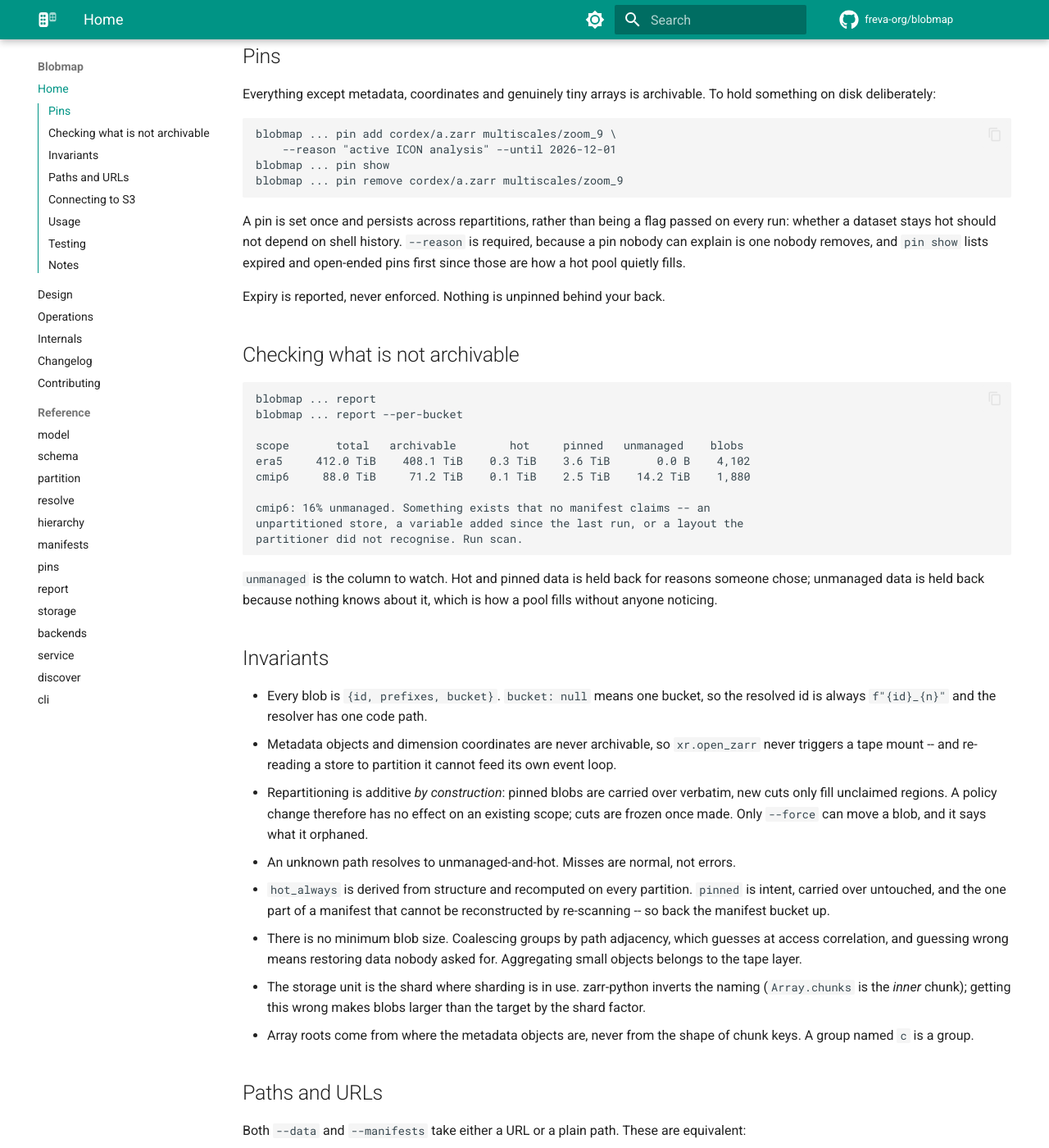
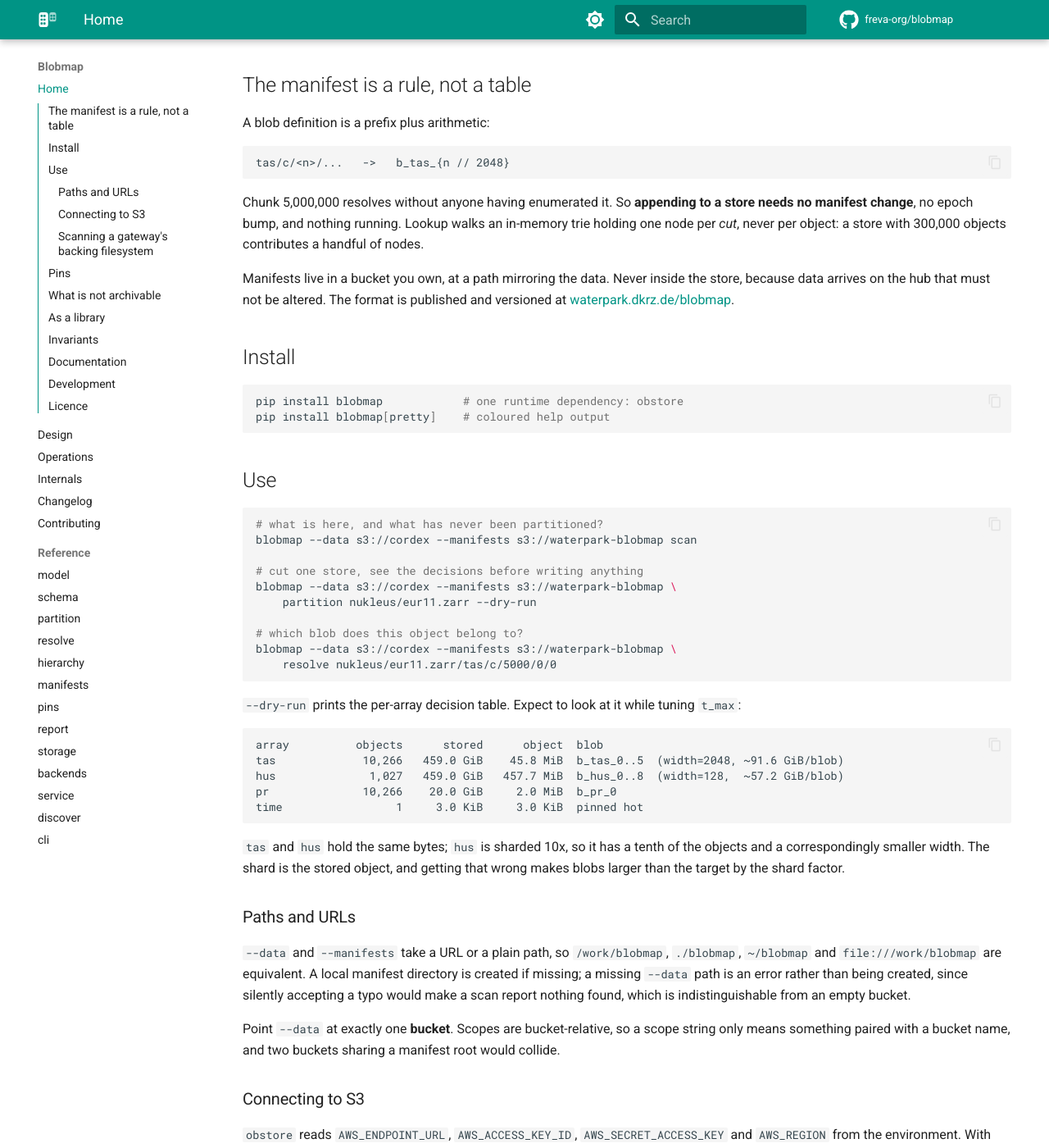
Before and after one commit to freva-org/blobmap, an MkDocs documentation site: the page built from docs/index.md, in a window 1280 px wide and 1400 px high, scrolled down 566 px. Shown: the whole window at 82% size. Built offline with MkDocs 1.6.1 and Material for MkDocs 9.7.7, drawn with Linux system fonts in a browser that asks for light colours; comment, search, counter and statistics services are not loaded; the version menu is left out; some of the changed text lies outside the part shown.

Commit message:
Update readme.

````diff
--- a/docs/index.md
+++ b/docs/index.md
@@ -1,163 +1,247 @@
-# blobmap
+<div align="center">
+  <img src="assets/logo-color.svg" alt="" width="88">
+  <h1>blobmap</h1>
+  <p><em>Decide which zarr objects move to tape together, and read that back.</em></p>
+</div>
 
-Decides which zarr objects move to and from tape together, and reads that
-decision back.
+---
 
-    model       manifest types              stdlib only
-    partition   arrays -> Manifest          pure, no I/O
-    resolve     object key -> blob id       the semantics of the format
-    storage     three ops over obstore      S3, local disk, memory
-    manifests   manifest read/write         conditional, in a bucket you own
-    hierarchy   zarr store -> arrays        LIST-first, never reads a chunk
-    discover    scan / event drivers        what feeds the partitioner
+A zarr store is hundreds of thousands of objects with no structure S3 can see.
+Tiering it needs a unit that is neither a chunk nor the whole store:
 
-A **blob** is a set of objects that moves as a unit. Per-chunk is too fine to
-track -- 300k rows for one store -- and per-store is too coarse to tier. A
-blob sits in between, sized so that a restore is worth a tape mount.
+- **per chunk** is untrackable. One store is 10^5 to 10^6 objects, so the state
+  table outgrows the data catalogue and a single user read fires thousands of
+  updates.
+- **per store** is useless. A 50 TB store is one unit, and a datatree can put
+  an entire bucket in one store.
 
-The **manifest** is a rule, not a table. `tas/c/<n>/...` -> `b_tas_{n // 2048}`
-resolves chunk 5,000,000 without anyone having computed it, so appends need no
-manifest change at all. It lives in a bucket you own at a path mirroring the
-data, which is what makes this work for stores you must not alter.
+A **blob** sits in between: a set of objects that move as a unit, sized so a
+restore is worth a tape mount.
 
-Manifests are pure definition. Tier, last access and restore state live in
-blobtier's table, keyed by blob id.
+blobmap decides where the cuts go, writes them down, and reads them back. It
+does not move anything. Tier state, archiving and restore belong to whatever
+consumes the manifests.
+
+## The manifest is a rule, not a table
+
+A blob definition is a prefix plus arithmetic:
+
+```
+tas/c/<n>/...   ->   b_tas_{n // 2048}
+```
+
+Chunk 5,000,000 resolves without anyone having enumerated it. So **appending
+to a store needs no manifest change**, no epoch bump, and nothing running.
+Lookup walks an in-memory trie holding one node per *cut*, never per object: a
+store with 300,000 objects contributes a handful of nodes.
+
+Manifests live in a bucket you own, at a path mirroring the data. Never inside
+the store, because data arrives on the hub that must not be altered. The
+format is published and versioned at
+[waterpark.dkrz.de/blobmap](https://waterpark.dkrz.de/blobmap/).
+
+## Install
+
+```bash
+pip install blobmap            # one runtime dependency: obstore
+pip install blobmap[pretty]    # coloured help output
+```
+
+## Use
+
+```bash
+# what is here, and what has never been partitioned?
+blobmap --data s3://cordex --manifests s3://waterpark-blobmap scan
+
+# cut one store, see the decisions before writing anything
+blobmap --data s3://cordex --manifests s3://waterpark-blobmap \
+    partition nukleus/eur11.zarr --dry-run
+
+# which blob does this object belong to?
+blobmap --data s3://cordex --manifests s3://waterpark-blobmap \
+    resolve nukleus/eur11.zarr/tas/c/5000/0/0
+```
+
+`--dry-run` prints the per-array decision table. Expect to look at it while
+tuning `t_max`:
+
+```
+array          objects      stored      object  blob
+tas             10,266   459.0 GiB    45.8 MiB  b_tas_0..5  (width=2048, ~91.6 GiB/blob)
+hus              1,027   459.0 GiB   457.7 MiB  b_hus_0..8  (width=128,  ~57.2 GiB/blob)
+pr              10,266    20.0 GiB     2.0 MiB  b_pr_0
+time                 1     3.0 KiB     3.0 KiB  pinned hot
+```
+
+`tas` and `hus` hold the same bytes; `hus` is sharded 10x, so it has a tenth
+of the objects and a correspondingly smaller width. The shard is the stored
+object, and getting that wrong makes blobs larger than the target by the shard
+factor.
+
+### Paths and URLs
+
+`--data` and `--manifests` take a URL or a plain path, so `/work/blobmap`,
+`./blobmap`, `~/blobmap` and `file:///work/blobmap` are equivalent. A local
+manifest directory is created if missing; a missing `--data` path is an error
+rather than being created, since silently accepting a typo would make a scan
+report nothing found, which is indistinguishable from an empty bucket.
+
+Point `--data` at exactly one **bucket**. Scopes are bucket-relative, so a
+scope string only means something paired with a bucket name, and two buckets
+sharing a manifest root would collide.
+
+### Connecting to S3
+
+`obstore` reads `AWS_ENDPOINT_URL`, `AWS_ACCESS_KEY_ID`,
+`AWS_SECRET_ACCESS_KEY` and `AWS_REGION` from the environment. With none of
+them set it assumes AWS and looks for instance credentials at
+`169.254.169.254`, which off EC2 hangs for the retry budget and then fails
+with an error that never mentions credentials. For anything that is not AWS:
+
+```bash
+blobmap --data s3://cmip6 --endpoint https://s3.example.org \
+        --manifests /work/blobmap scan
+```
+
+`--anonymous` skips credentials and signing entirely, which is the quickest
+way to read a public bucket.
+
+### Scanning a gateway's backing filesystem
+
+With versitygw's posix backend, object keys map onto paths under the bucket
+directory, so blobmap can be pointed at Lustre instead of the S3 endpoint. The
+relative keys are identical, so the manifests come out the same:
+
+```bash
+blobmap --data /lustre/waterpark/eerie --manifests /work/blobmap scan
+```
+
+No HTTP round trip per LIST page, and `lfs hsm_state` can tell you what is
+already released. Gateway staging directories are visible this way but hidden
+over S3, so `.sgwtmp`, `.versitygw` and `.snapshot` are excluded by default.
+`--exclude` adds more, `--exclude ""` disables it.
 
 ## Pins
 
 Everything except metadata, coordinates and genuinely tiny arrays is
 archivable. To hold something on disk deliberately:
 
-    blobmap ... pin add cordex/a.zarr multiscales/zoom_9 \
-        --reason "active ICON analysis" --until 2026-12-01
-    blobmap ... pin show
-    blobmap ... pin remove cordex/a.zarr multiscales/zoom_9
+```bash
+blobmap ... pin add cordex/a.zarr multiscales/zoom_9 \
+    --reason "active ICON analysis" --until 2026-12-01
+blobmap ... pin show
+blobmap ... pin remove cordex/a.zarr multiscales/zoom_9
+```
 
 A pin is set once and persists across repartitions, rather than being a flag
 passed on every run: whether a dataset stays hot should not depend on shell
 history. `--reason` is required, because a pin nobody can explain is one
-nobody removes, and `pin show` lists expired and open-ended pins first since
+nobody removes. `pin show` lists expired and open-ended pins first, since
 those are how a hot pool quietly fills.
 
 Expiry is reported, never enforced. Nothing is unpinned behind your back.
 
-## Checking what is not archivable
+## What is not archivable
 
-    blobmap ... report
-    blobmap ... report --per-bucket
+```bash
+blobmap ... report --per-bucket
+```
 
-    scope       total   archivable        hot     pinned   unmanaged    blobs
-    era5     412.0 TiB    408.1 TiB    0.3 TiB    3.6 TiB       0.0 B    4,102
-    cmip6     88.0 TiB     71.2 TiB    0.1 TiB    2.5 TiB    14.2 TiB    1,880
+```
+scope       total   archivable        hot     pinned   unmanaged    blobs
+era5    412.0 TiB    408.1 TiB    0.3 TiB    3.6 TiB       0.0 B    4,102
+cmip6    88.0 TiB     71.2 TiB    0.1 TiB    2.5 TiB    14.2 TiB    1,880
 
-    cmip6: 16% unmanaged. Something exists that no manifest claims -- an
-    unpartitioned store, a variable added since the last run, or a layout the
-    partitioner did not recognise. Run scan.
+cmip6: 16% unmanaged. Something exists that no manifest claims -- an
+unpartitioned store, a variable added since the last run, or a layout the
+partitioner did not recognise. Run scan.
+```
 
 `unmanaged` is the column to watch. Hot and pinned data is held back for
 reasons someone chose; unmanaged data is held back because nothing knows about
 it, which is how a pool fills without anyone noticing.
 
-## Invariants
-
-* Every blob is `{id, prefixes, bucket}`. `bucket: null` means one bucket, so
-  the resolved id is always `f"{id}_{n}"` and the resolver has one code path.
-* Metadata objects and dimension coordinates are never archivable, so
-  `xr.open_zarr` never triggers a tape mount -- and re-reading a store to
-  partition it cannot feed its own event loop.
-* Repartitioning is additive *by construction*: pinned blobs are carried over
-  verbatim, new cuts only fill unclaimed regions. A policy change therefore
-  has no effect on an existing scope; cuts are frozen once made. Only
-  `--force` can move a blob, and it says what it orphaned.
-* An unknown path resolves to unmanaged-and-hot. Misses are normal, not errors.
-* `hot_always` is derived from structure and recomputed on every partition.
-  `pinned` is intent, carried over untouched, and the one part of a manifest
-  that cannot be reconstructed by re-scanning -- so back the manifest bucket
-  up.
-* There is no minimum blob size. Coalescing groups by path adjacency, which
-  guesses at access correlation, and guessing wrong means restoring data
-  nobody asked for. Aggregating small objects belongs to the tape layer.
-* The storage unit is the shard where sharding is in use. zarr-python inverts
-  the naming (`Array.chunks` is the *inner* chunk); getting this wrong makes
-  blobs larger than the target by the shard factor.
-* Array roots come from where the metadata objects are, never from the shape
-  of chunk keys. A group named `c` is a group.
-
-## Paths and URLs
-
-Both `--data` and `--manifests` take either a URL or a plain path. These are
-equivalent:
-
-    --manifests /work/blobmap
-    --manifests ./blobmap
-    --manifests ~/blobmap
-    --manifests file:///work/blobmap
-
-A local manifest directory is created if it does not exist, since blobmap owns
-it. A missing `--data` path is an error rather than being created: silently
-accepting a typo there would make a scan report nothing found, which looks
-identical to an empty bucket.
-
-## Connecting to S3
-
-`obstore` reads `AWS_ENDPOINT_URL`, `AWS_ACCESS_KEY_ID`, `AWS_SECRET_ACCESS_KEY`
-and `AWS_REGION` from the environment. With none of them set it assumes AWS
-and looks for instance credentials at `169.254.169.254`, which off EC2 hangs
-for the retry budget and then fails with a Rust backtrace that never mentions
-credentials.
-
-So for anything that is not AWS, either export those variables or pass the
-flags:
-
-    blobmap --data s3://cmip6 --endpoint https://s3.example.org \
-        --manifests file:///work/blobmap scan
-
-`--anonymous` skips credentials and signing entirely, which is the quickest
-way to read a public bucket and to avoid the metadata lookup. `--allow-http`
-is implied when the endpoint already starts with `http://`.
-
-## Usage
-
-    blobmap --data s3://cordex --manifests s3://waterpark-blobmap \
-        scan --partition
-    blobmap --data s3://cordex --manifests s3://waterpark-blobmap \
-        partition cordex/nukleus/eur11.zarr --dry-run
-    blobmap --data s3://cordex --manifests s3://waterpark-blobmap \
-        resolve cordex/nukleus/eur11.zarr/tas/c/5000/0/0
+## As a library
 
 ```python
 from obstore.store import S3Store
-from blobmap import ManifestStore, Trie
+from blobmap import ManifestStore, Trie, partition_store
+
+data = S3Store(bucket="cordex")
+manifests = ManifestStore(S3Store(bucket="waterpark-blobmap"))
+
+partition_store(data, manifests, "nukleus/eur11.zarr")
 
 trie = Trie()
-trie.add_all(ManifestStore(S3Store(bucket="waterpark-blobmap")).load_all())
-trie.lookup(key).blob_id          # or .kind == "hot" / "unmanaged"
+trie.add_all(manifests.load_all())
+trie.lookup("nukleus/eur11.zarr/tas/c/5000/0/0").blob_id   # 'b_tas_2'
 ```
 
-`--dry-run` prints the per-array decision table. Expect to stare at it while
-tuning `t_max`.
+A consuming service builds one `Trie` per bucket at startup, which is a LIST
+plus parallel GETs over a few thousand small JSON objects with no database on
+the path, then calls `lookup` per event. Resolution lives here rather than in
+the consumer because it *is* the semantics of the format: reimplementing the
+parse rules elsewhere means they drift, and the failure mode is chunks
+attributed to the wrong tape unit.
 
-## Testing
+## Invariants
 
-    pytest -q                      # memory + local backends
-    docker compose up -d           # then export the vars in the compose file
-    pytest -q                      # same suite, plus a real S3 backend
+- Every blob is `{id, prefixes, bucket}`. `bucket: null` means one bucket, so
+  the resolved id is always `{id}_{n}` and a consumer needs one code path.
+- Metadata objects and dimension coordinates are never archivable, so
+  `xr.open_zarr` works on a fully archived store, and re-reading a store to
+  partition it cannot feed its own event loop.
+- Repartitioning is additive *by construction*: existing blobs are carried
+  over verbatim and new cuts only fill unclaimed regions. A policy change
+  therefore has no effect on an existing scope, because cuts are frozen once
+  made. Only `--force` can move a blob, and it says what it orphaned.
+- Blob ids come from the full prefix and are independent of listing order,
+  because an id is a join key against tier state and, through it, a tape
+  address.
+- An unknown path resolves to unmanaged-and-hot. Misses are normal, not
+  errors: unpartitioned stores, foreign data and fresh uploads all land there.
+- `hot_always` is derived from structure and recomputed every run. `pinned` is
+  intent, carried across, and the one part of a manifest that cannot be
+  reconstructed by re-scanning, so back the manifest bucket up.
+- There is no minimum blob size. Coalescing guesses at access correlation from
+  path adjacency, and guessing wrong means restoring data nobody asked for.
+  Aggregating small objects belongs to the tape layer.
 
-`MemoryStore` and `LocalStore` implement the same API as `S3Store`, so nothing
-is mocked and MinIO is one extra fixture param rather than a second suite.
+## Documentation
 
-## Notes
+| | |
+|---|---|
+| [Operations](operations.md) | running it: what the parts are, what to configure, what breaks |
+| [Internals](internals.md) | changing it: module layers, the two flows, a generated call graph |
+| [Design](design.md) | why the pieces are shaped this way |
+| [Manifest format](https://waterpark.dkrz.de/blobmap/) | the published schema, and its stability policy |
 
-`obstore` 0.11: `LocalStore` supports create-if-absent but *not*
-update-if-etag, so a local repartition falls back to overwrite with a warning.
-On S3 both conditions work, and two jobs partitioning the same scope produce a
-conflict rather than last-writer-wins.
+## Development
 
-The event driver needs MinIO configured with `format=access` and `queue_dir`
-set. Give the partitioner its own service account and list it in
-`ignore_principals`, or its metadata reads will look like user traffic --
-and tiering reads would mark every blob it archives as freshly accessed.
+```bash
+tox                 # lint, types, tests, docs
+tox -e test
+tox -e docs-serve
+```
 
-`EventPoller` needs a `root_of` callable (use `find_store_root`) to map a
-metadata write to its store root. Without it, two variables in one store
-debounce independently and the partitioner gets handed a sub-array as a scope.
+Tests use no mocks. `MemoryStore` and `LocalStore` are real implementations of
+the same API as `S3Store`, so the same suite runs against all three and MinIO
+is one extra fixture rather than a second suite:
+
+```bash
+docker compose up -d
+export BLOBMAP_TEST_S3_URL=s3://blobmap-test
+export BLOBMAP_TEST_S3_ENDPOINT=http://localhost:9000
+export AWS_ACCESS_KEY_ID=minioadmin AWS_SECRET_ACCESS_KEY=minioadmin
+export AWS_REGION=us-east-1
+pytest -q
+```
+
+That run is what actually exercises conditional writes: `LocalStore` has no
+update-if-etag, so the `If-Match` path is untested without a real S3.
+
+See [Contributing](contributing.md).
+
+## Licence
+
+BSD-3-Clause.
````
